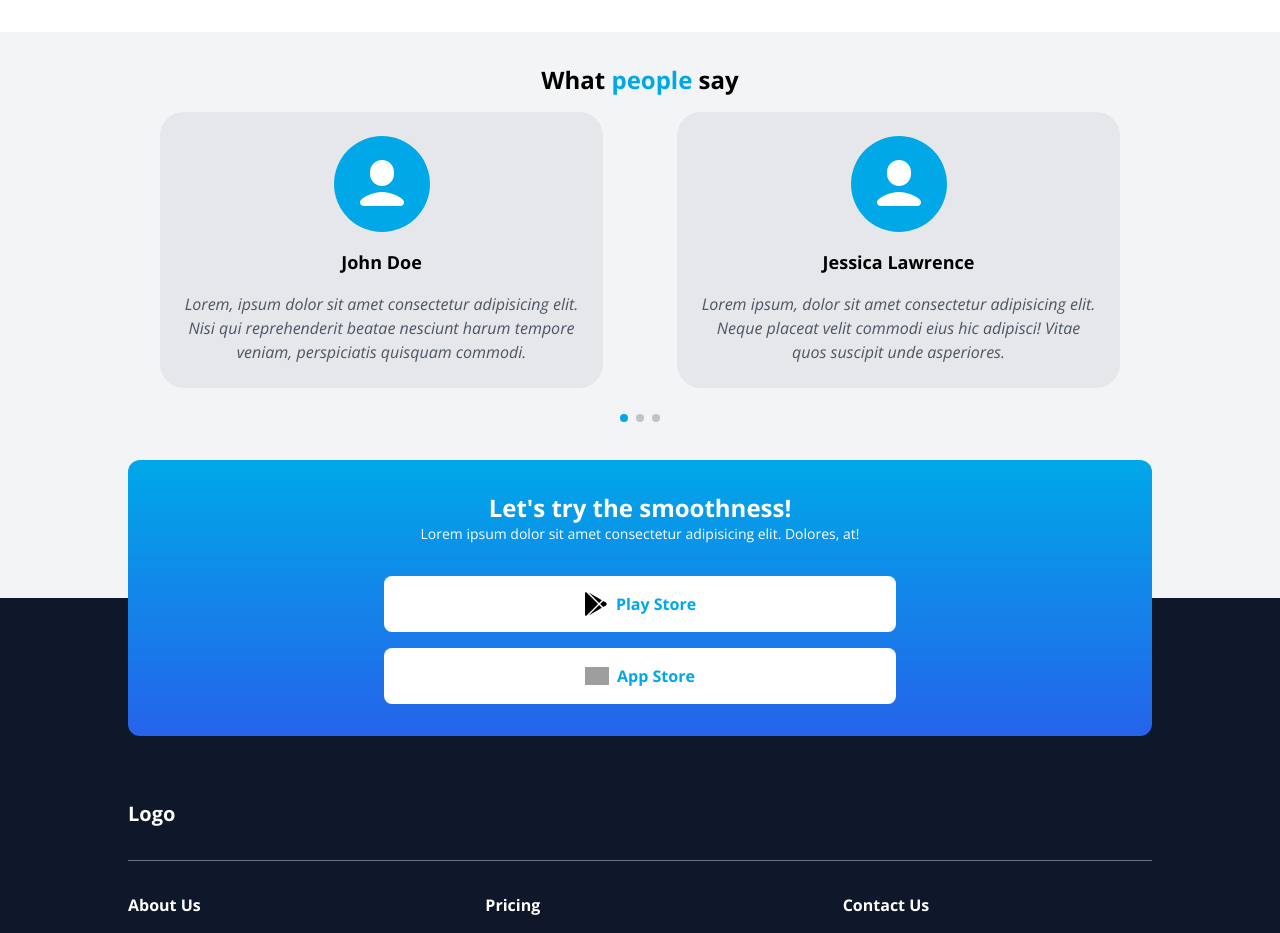
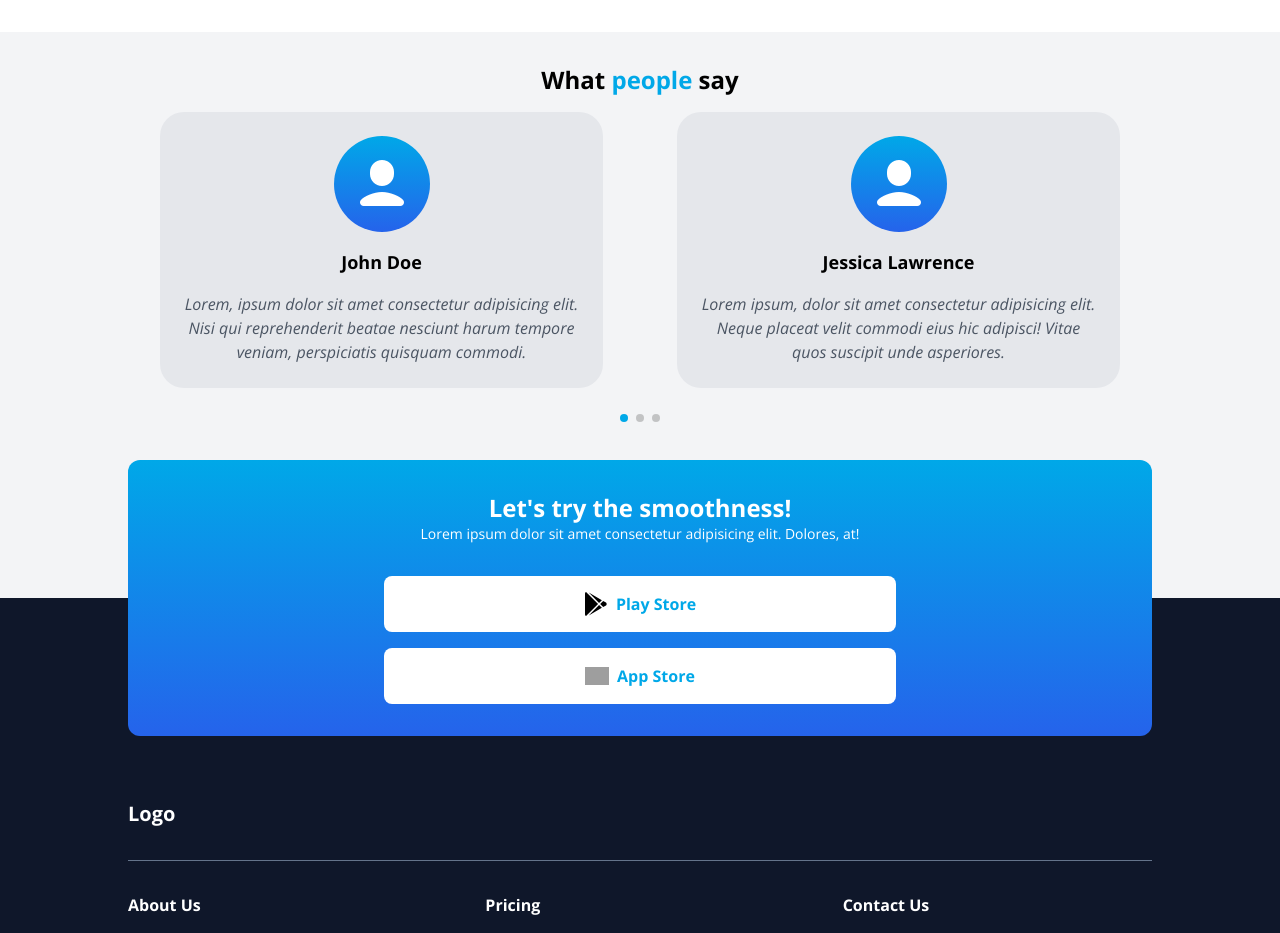
Before and after one commit to rijalislamir/portfolio-laundry, a Vue app: page / in a window 1280 px wide. Shown: the part 1600-2533 px from the top of the page. Built offline with nearby package versions, Linux system fonts and the light colour scheme.

Commit message:
add favicon

```diff
--- a/index.html
+++ b/index.html
@@ -2,6 +2,7 @@
 <html lang="en">
   <head>
     <meta charset="UTF-8" />
+    <link rel="icon" type="image/svg+xml" href="/favicon.svg" />
     <meta name="viewport" content="width=device-width, initial-scale=1.0" />
     <title>Laundry - Feel smoothness on your clothes</title>
   </head>
--- a/src/components/Hero.vue
+++ b/src/components/Hero.vue
@@ -11,14 +11,14 @@
 
       <div class="flex flex-col gap-4 sm:flex-row">
         <button
-          class="bg-blue-main border-0 rounded-[2rem] flex items-center gap-2 text-white py-4 px-6"
+          class="bg-blue-main hover:bg-gradient-to-b from-blue-main to-blue-600 border-0 rounded-[2rem] flex items-center gap-2 text-white py-4 px-6"
         >
           <span class="google-play-icon w-6"></span>
           <span class="font-medium">Play Store</span>
         </button>
 
         <button
-          class="bg-blue-main border-0 rounded-[2rem] flex items-center gap-2 text-white py-4 px-6"
+          class="bg-blue-main hover:bg-gradient-to-b from-blue-main to-blue-600 border-0 rounded-[2rem] flex items-center gap-2 text-white py-4 px-6"
         >
           <span class="apple-icon w-6"></span>
           <span class="font-medium">App Store</span>
--- a/src/components/Testimony.vue
+++ b/src/components/Testimony.vue
@@ -16,7 +16,7 @@
             class="text-center p-6 mx-8 my-4 max-w-[463px] bg-gray-200 rounded-3xl h-full"
           >
             <div
-              class="bg-blue-main w-24 h-24 rounded-full m-auto flex items-center justify-center"
+              class="bg-gradient-to-b from-blue-main to-blue-600 w-24 h-24 rounded-full m-auto flex items-center justify-center"
             >
               <img :src="userIcon" alt="user-photo" />
             </div>
```
Also changed, not shown: public/favicon.svg (added).
